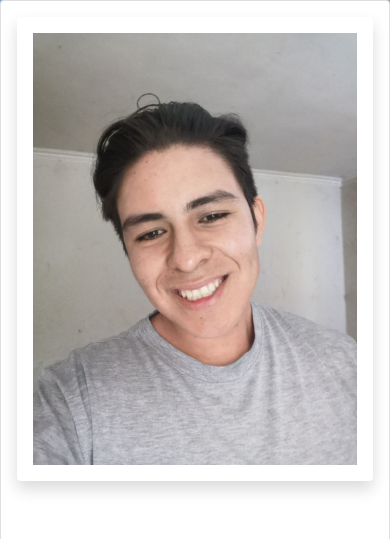
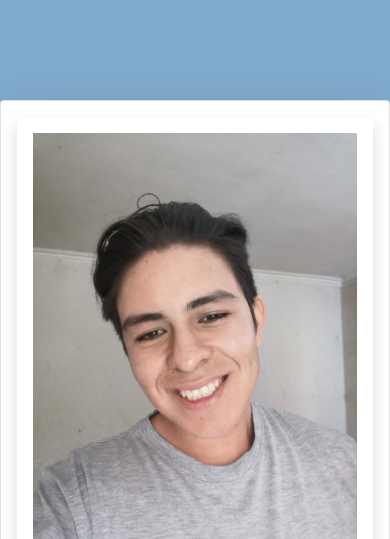
Before and after one commit to jyopablo/yopablo017.github.io, a plain HTML site: page index.html in a window 390 px wide. Shown: the top 539 px of the page. Drawn offline with nearby package versions, Linux system fonts and the light colour scheme.

Commit message:
Se Termino lo responsivo

```diff
--- a/index.css
+++ b/index.css
@@ -10,3 +10,7 @@ body{
     text-align: right;
     float: right;
 }
+
+.box{
+    margin-top: 100px;
+}
--- a/index.html
+++ b/index.html
@@ -7,7 +7,7 @@
 </head>
 <body>
     <div class="container-fluid align-items-center">
-        <div class="row d-flex justify-content-center d-flex align-items-center vh-100">
+        <div class="row d-flex justify-content-center d-flex align-items-center box">
             <div class="card shadow-lg p-3 mb-5 bg-body rounded" style="width:30rem; height:45rem;">
                 <img class="shadow p-3 mb-5 bg-body rounded" src="yo.jpg" alt="Mi fotografia">
             <div class="card-body">
```
